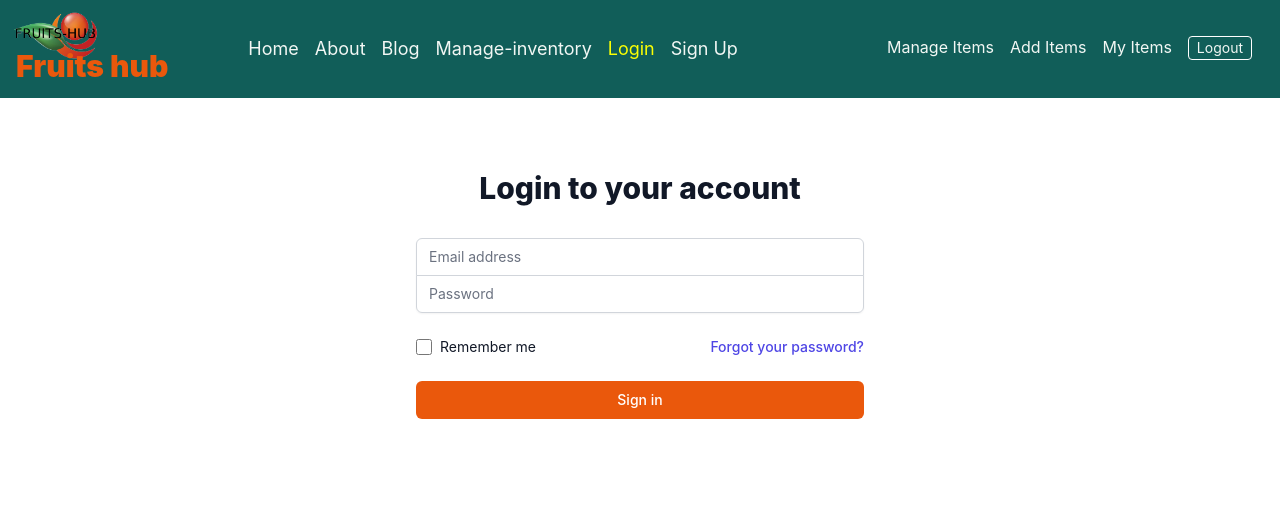
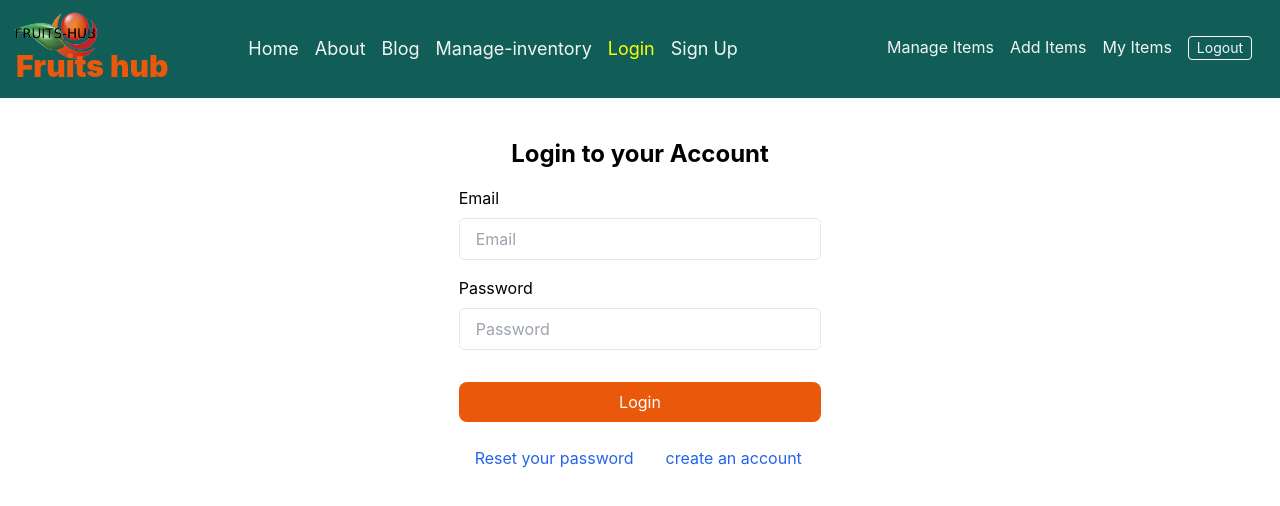
Before and after one commit to anamerasul/fruits-hub-client-v1, a React (Create React App) app: page /login in a window 1280 px wide. Shown: the top 506 px of the page. Built offline with nearby package versions, Linux system fonts and the light colour scheme.

Commit message:
signup from create

```diff
--- a/src/Pages/LoginSignUp/Login/Login.js
+++ b/src/Pages/LoginSignUp/Login/Login.js
@@ -3,85 +3,62 @@ import { Link } from "react-router-dom";
 
 const Login = () => {
   return (
-    <div>
-      <div className="min-h-full flex items-center justify-center py-12 px-4 sm:px-6 lg:px-8">
-        <div className="max-w-md w-full space-y-8">
-          <div>
-            <h2 className="mt-6 text-center text-3xl font-extrabold text-gray-900">
-              Login to your account
-            </h2>
-            <p className="mt-2 text-center text-sm text-gray-600"></p>
-          </div>
-          <form className="mt-8 space-y-6" action="/">
-            <div className="rounded-md shadow-sm -space-y-px">
-              <div>
-                <label for="email-address" className="sr-only">
-                  Email address
+    <div className="flex items-center justify-center">
+      <div className="px-8 py-6 mx-4 mt-4 text-left bg-white md:w-1/3 lg:w-1/3 sm:w-1/3">
+        <h3 className="text-2xl font-bold text-center">
+          Login to your Account
+        </h3>
+        <form action="">
+          <div className="mt-4">
+            <div></div>
+            <div className="mt-4">
+              <label className="block" htmlFor="email">
+                Email
               </label>
               <input
-                  id="email-address"
+                type="text"
+                placeholder="Email"
                 name="email"
-                  type="email"
-                  autocomplete="email"
-                  required
-                  className="appearance-none rounded-none relative block w-full px-3 py-2 border border-gray-300 placeholder-gray-500 text-gray-900 rounded-t-md focus:outline-none focus:ring-indigo-500 focus:border-indigo-500 focus:z-10 sm:text-sm"
-                  placeholder="Email address"
+                className="w-full px-4 py-2 mt-2 border rounded-md focus:outline-none focus:ring-1 focus:ring-blue-600"
               />
             </div>
-              <div>
-                <label for="password" className="sr-only">
-                  Password
-                </label>
+            <div className="mt-4">
+              <label className="block">Password</label>
               <input
-                  id="password"
+                type="password"
                 name="password"
-                  type="password"
-                  autocomplete="current-password"
-                  required
-                  className="appearance-none rounded-none relative block w-full px-3 py-2 border border-gray-300 placeholder-gray-500 text-gray-900 rounded-b-md focus:outline-none focus:ring-indigo-400 focus:border-indigo-500 focus:z-10 sm:text-sm"
                 placeholder="Password"
+                className="w-full px-4 py-2 mt-2 border rounded-md focus:outline-none focus:ring-1 focus:ring-blue-600"
               />
             </div>
+            <div className="mt-4"></div>
+            <div className="flex">
+              <button
+                type="submit"
+                className="w-full px-6 py-2 mt-4 text-white bg-orange-600 rounded-lg hover:bg-orange-700"
+              >
+                Login
+              </button>
             </div>
+            <div className="mt-6 text-grey-dark">
+              <Link
+                to="/resetPassword"
+                className="text-blue-600 hover:underline mx-4"
+                href="#"
+              >
+                Reset your password
+              </Link>
 
-            <div className="flex items-center justify-between">
-              <div className="flex items-center">
-                <input
-                  id="remember-me"
-                  name="remember-me"
-                  type="checkbox"
-                  className="h-4 w-4 text-indigo-600 focus:ring-indigo-500 border-gray-300 rounded"
-                />
-                <label
-                  for="remember-me"
-                  className="ml-2 block text-sm text-gray-900"
+              <Link
+                to="/signup"
+                className="text-blue-600 hover:underline mx-4"
+                href="#"
               >
-                  {" "}
-                  Remember me{" "}
-                </label>
-              </div>
-
-              <div className="text-sm">
-                <Link
-                  to="/forgot"
-                  className="font-medium text-indigo-600 hover:text-indigo-500"
-                >
-                  {" "}
-                  Forgot your password?{" "}
+                create an account
               </Link>
             </div>
           </div>
-
-            <div>
-              <button
-                type="submit"
-                className="group relative w-full flex justify-center py-2 px-4 border border-transparent text-sm font-medium rounded-md text-white bg-orange-600 hover:bg-orange-700 focus:outline-none focus:ring-2 focus:ring-offset-2 focus:ring-indigo-500"
-              >
-                Sign in
-              </button>
-            </div>
         </form>
-        </div>
       </div>
     </div>
   );
--- a/src/Pages/LoginSignUp/SignUp/SignUp.js
+++ b/src/Pages/LoginSignUp/SignUp/SignUp.js
@@ -1,9 +1,72 @@
 import React from "react";
+import { Link } from "react-router-dom";
 
 const SignUp = () => {
   return (
-    <div>
-      <h2>Sign up</h2>
+    <div className="flex items-center justify-center">
+      <div className="px-8 py-6 mx-4 mt-4 text-left bg-white md:w-1/3 lg:w-1/3 sm:w-1/3">
+        <h3 className="text-2xl font-bold text-center">Create a user</h3>
+        <form action="">
+          <div className="mt-4">
+            <div>
+              <label className="block" htmlFor="Name">
+                Name
+              </label>
+              <input
+                type="text"
+                name="name"
+                placeholder="Name"
+                className="w-full px-4 py-2 mt-2 border rounded-md focus:outline-none focus:ring-1 focus:ring-blue-600"
+              />
+            </div>
+            <div className="mt-4">
+              <label className="block" htmlFor="email">
+                Email
+              </label>
+              <input
+                type="text"
+                placeholder="Email"
+                name="email"
+                className="w-full px-4 py-2 mt-2 border rounded-md focus:outline-none focus:ring-1 focus:ring-blue-600"
+              />
+            </div>
+            <div className="mt-4">
+              <label className="block">Password</label>
+              <input
+                type="password"
+                name="password"
+                placeholder="Password"
+                className="w-full px-4 py-2 mt-2 border rounded-md focus:outline-none focus:ring-1 focus:ring-blue-600"
+              />
+            </div>
+            <div className="mt-4">
+              <label className="block">Confirm Password</label>
+              <input
+                type="password"
+                name="confrimpassword"
+                placeholder="Password"
+                className="w-full px-4 py-2 mt-2 border rounded-md focus:outline-none focus:ring-1 focus:ring-blue-600"
+              />
+            </div>
+            <span className="text-xs text-red-400">Password must be same!</span>
+            <div className="flex">
+              <button className="w-full px-6 py-2 mt-4 text-white bg-orange-600 rounded-lg hover:bg-orange-700">
+                Create Account
+              </button>
+            </div>
+            <div className="mt-6 text-grey-dark">
+              Already have an account?
+              <Link
+                to="/login"
+                className="text-blue-600 hover:underline mx-4"
+                href="#"
+              >
+                Log in
+              </Link>
+            </div>
+          </div>
+        </form>
+      </div>
     </div>
   );
 };
--- a/src/Pages/Shared/Header/Header.js
+++ b/src/Pages/Shared/Header/Header.js
@@ -9,13 +9,7 @@ const Header = ({}) => {
     <nav className="flex items-center justify-between flex-wrap bg-teal-800 p-3">
       <div className="flex items-center flex-shrink-0 text-white mr-4">
         <Link to="/">
-          <img
-            className="h-[50px]"
-            src={Fruitsloger}
-            alt="fruits-hub"
-            sizes=""
-            srcset=""
-          />
+          <img className="h-[50px]" src={Fruitsloger} alt="fruits-hub" />
           <br />
           <h3 className="absolute left-4 top-12 text-3xl font-black text-orange-600">
             Fruits <span className="text-White"> hub</span>
```
Lines whose indentation alone changed are shown as unchanged.
